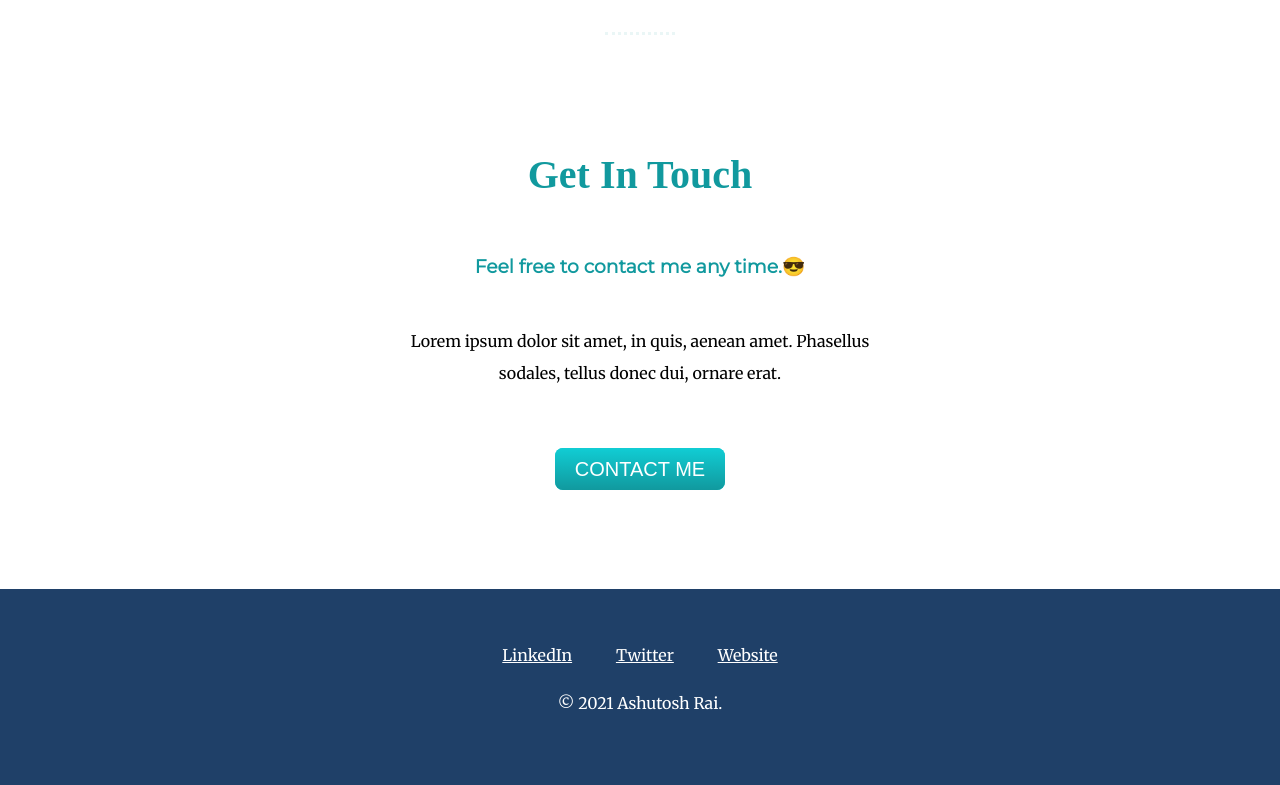
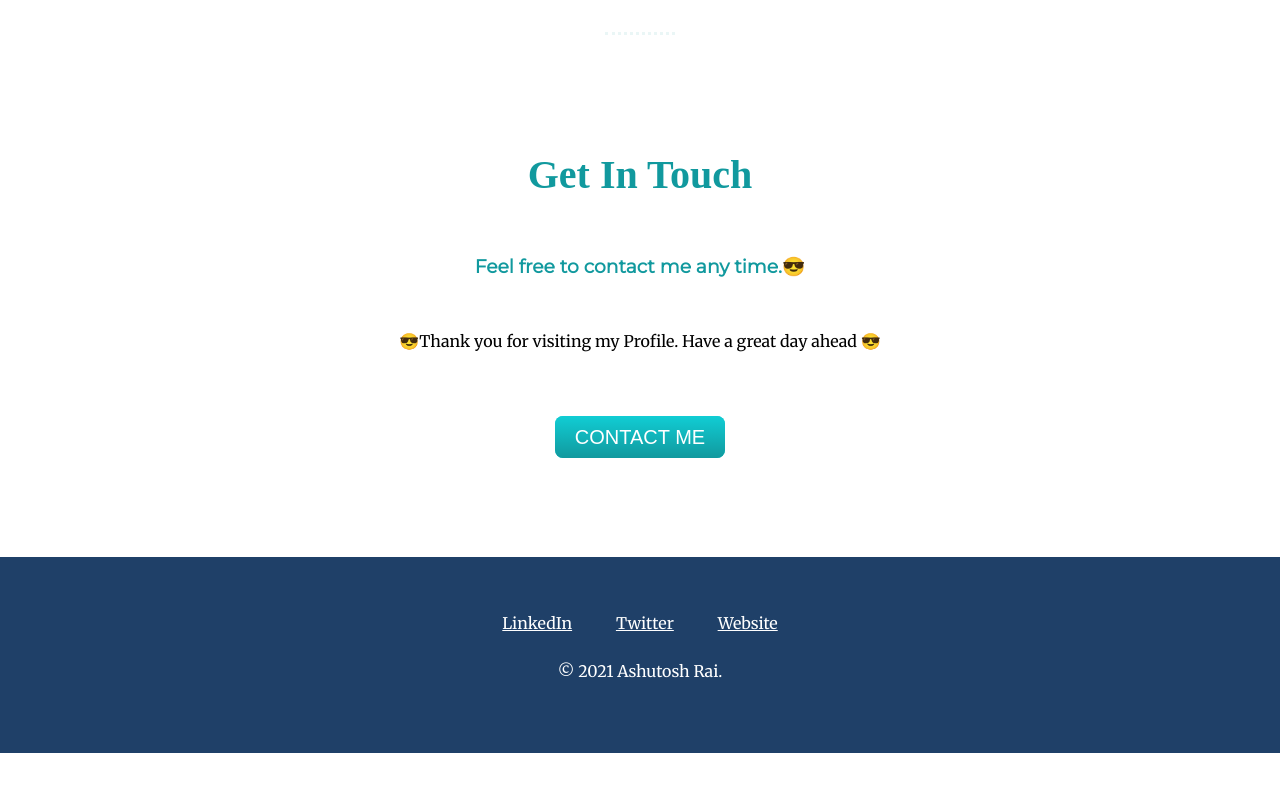
Before and after one commit to ashutoshrai3880/personalSite, a plain HTML site: page index.html in a window 1280 px wide. Shown: the part 2261-3046 px from the top of the page. After the commit the page ends 3014 px from the top, so only its background shows below. Drawn offline with Linux system fonts and the light colour scheme.

Commit message:
Update index.html
replacing lorem ipsum text with original.

```diff
--- a/index.html
+++ b/index.html
@@ -46,7 +46,7 @@
       <div class="contact-me">
         <h2>Get In Touch</h2>
         <h3>Feel free to contact me any time.😎</h3>
-        <p class="con-msg">Lorem ipsum dolor sit amet, in quis, aenean amet. Phasellus sodales, tellus donec dui, ornare erat.</p>
+        <p class="con-msg">😎Thank you for visiting my Profile. Have a great day ahead 😎</p>
         <a class="btn" href="mailto:ashutoshrai3880@gmail.com">CONTACT ME</a>
       </div>
     </div>
```
